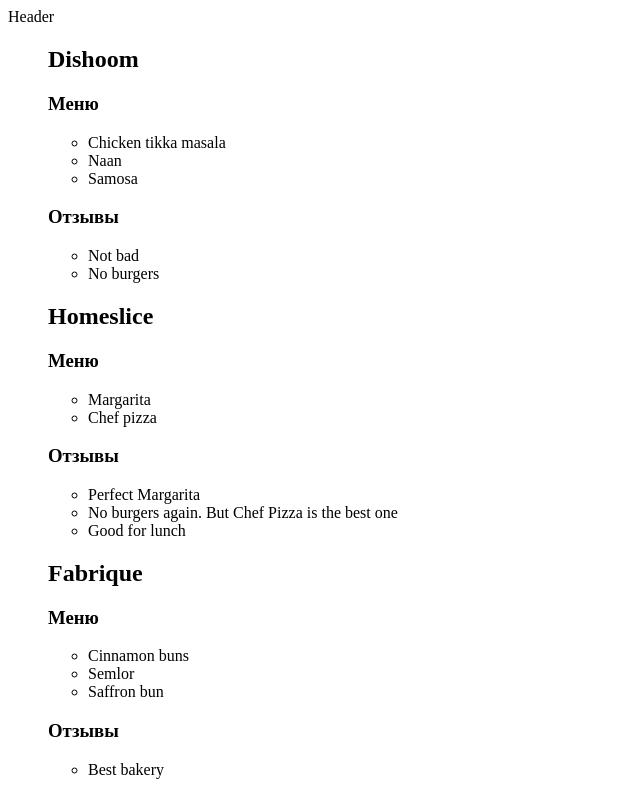
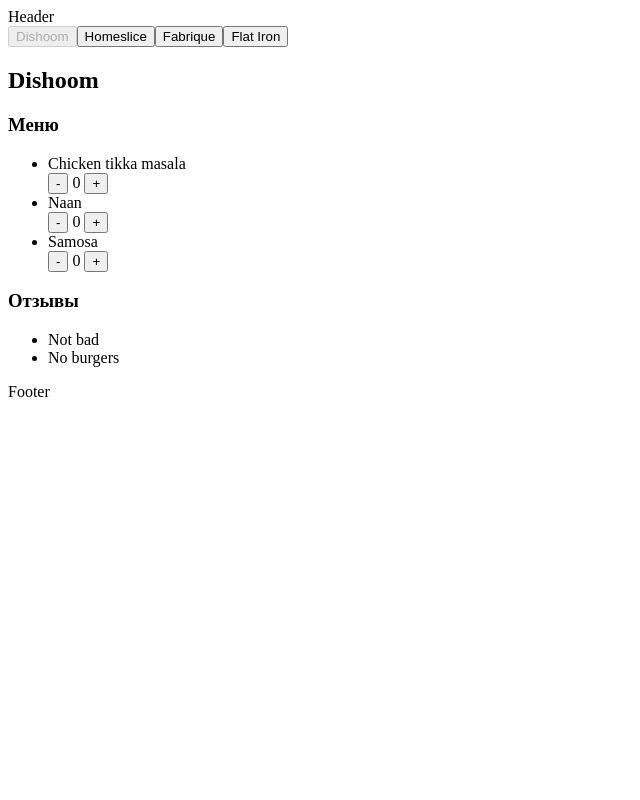
Before and after one commit to igruzdo/learnjs_react_app, a React (Vite) app: page / in a window 1280 px wide. Shown: the top 800 px of the page, without its empty margins (0-640 px from the left). Built offline with nearby package versions, Linux system fonts and the light colour scheme.

Commit message:
feat: готово 3е задание

```diff
--- /dev/null
+++ b/src/app.tsx
@@ -0,0 +1,34 @@
+import { useState } from 'react';
+import { RestaurantsTabs } from './components/restaurants-tabs/restaurants-tabs.component';
+import { Layout } from './components/layout/layout.component';
+import { restaurants } from './constants/mock';
+import { Restaurant } from './components/restaurant/restaurant.component';
+
+const getFromLocalStorageRestaurantIdx = () =>
+  Number(localStorage.getItem('currentRestaurantIdx'));
+
+const setInLocalStorageRestaurantIdx = (idx: number) => () => {
+  localStorage.setItem('currentRestaurantIdx', `${idx}`);
+  return idx;
+};
+export const App = () => {
+  const [currentRestaurantIndex, setRestaurantIndex] = useState(
+    getFromLocalStorageRestaurantIdx,
+  );
+
+  const currentRestaurant = restaurants[currentRestaurantIndex];
+
+  const onTabClickHandler = (idx: number) =>
+    setRestaurantIndex(setInLocalStorageRestaurantIdx(idx));
+
+  return (
+    <Layout>
+      <RestaurantsTabs
+        restaurants={restaurants}
+        currentIndex={currentRestaurantIndex}
+        onTabClick={onTabClickHandler}
+      />
+      {currentRestaurant && <Restaurant restaurant={currentRestaurant} />}
+    </Layout>
+  );
+};
--- a/src/components/meal/meal.component.tsx
+++ b/src/components/meal/meal.component.tsx
@@ -1,8 +1,16 @@
 import { FC } from 'react';
 import { MealInterface } from '../../types/meal.models';
+import { Counter } from '../ui/counter/counter.component';
 
-export interface MealProps {
+interface MealProps {
   meal: MealInterface;
 }
 
-export const Meal: FC<MealProps> = ({ meal }) => <li>{meal.name}</li>;
+export const Meal: FC<MealProps> = ({ meal }) => {
+  return (
+    <li>
+      <div>{meal.name}</div>
+      <Counter />
+    </li>
+  );
+};
--- a/src/components/menu/menu.component.tsx
+++ b/src/components/menu/menu.component.tsx
@@ -3,7 +3,7 @@
 import { EmptyList } from '../empty-list/empty-list.component';
 import { MealInterface } from '../../types/meal.models';
 
-export interface MenuProps {
+interface MenuProps {
   menu: MealInterface[];
 }
 
@@ -12,8 +12,8 @@
     <h3>Меню</h3>
     {menu?.length ? (
       <ul>
-        {menu.map((item) => (
-          <Meal meal={item} />
+        {menu.map((item, index) => (
+          <Meal key={index} meal={item} />
         ))}
       </ul>
     ) : (
--- a/src/components/restaurant/restaurant.component.tsx
+++ b/src/components/restaurant/restaurant.component.tsx
@@ -3,7 +3,7 @@
 import { Reviews } from '../reviews/reviews.component';
 import { RestaurantInterface } from '../../types/restaurant.models';
 
-export interface RestaurantProps {
+interface RestaurantProps {
   restaurant: RestaurantInterface;
 }
 
--- /dev/null
+++ b/src/components/restaurants-tabs/restaurants-tabs.component.tsx
@@ -0,0 +1,28 @@
+import { FC } from 'react';
+import { Tab } from '../ui/tab/tab.component';
+import { RestaurantInterface } from '../../types/restaurant.models';
+
+interface RestaurantsTabsProps {
+  restaurants: RestaurantInterface[];
+  currentIndex: number;
+  onTabClick: (index: number) => void;
+}
+
+export const RestaurantsTabs: FC<RestaurantsTabsProps> = ({
+  restaurants,
+  onTabClick,
+  currentIndex,
+}) => {
+  return (
+    <div>
+      {restaurants.map((restaurant, index) => (
+        <Tab
+          key={index}
+          title={restaurant.name}
+          isActive={index === currentIndex}
+          onClick={() => onTabClick(index)}
+        />
+      ))}
+    </div>
+  );
+};
--- a/src/components/restaurants/restaurants.component.tsx
+++ b/src/components/restaurants/restaurants.component.tsx
@@ -3,7 +3,7 @@
 import { EmptyList } from '../empty-list/empty-list.component';
 import { RestaurantInterface } from '../../types/restaurant.models';
 
-export interface RestaurantsProps {
+interface RestaurantsProps {
   restaurants: RestaurantInterface[];
 }
 
--- a/src/components/review/review.component.tsx
+++ b/src/components/review/review.component.tsx
@@ -1,7 +1,7 @@
 import { FC } from 'react';
 import { ReviewInterface } from '../../types/review.models';
 
-export interface ReviewProps {
+interface ReviewProps {
   review: ReviewInterface;
 }
 
--- a/src/components/reviews/reviews.component.tsx
+++ b/src/components/reviews/reviews.component.tsx
@@ -3,7 +3,7 @@
 import { EmptyList } from '../empty-list/empty-list.component';
 import { ReviewInterface } from '../../types/review.models';
 
-export interface ReviewsProps {
+interface ReviewsProps {
   reviews: ReviewInterface[];
 }
 
@@ -12,8 +12,8 @@
     <h3>Отзывы</h3>
     {reviews?.length ? (
       <ul>
-        {reviews.map((item) => (
-          <Review review={item} />
+        {reviews.map((item, index) => (
+          <Review key={index} review={item} />
         ))}
       </ul>
     ) : (
--- /dev/null
+++ b/src/components/ui/counter/counter.component.tsx
@@ -0,0 +1,28 @@
+import { useState } from 'react';
+
+export const Counter = () => {
+  const [count, setCount] = useState(0);
+  const increase = () => {
+    if (count === 5) {
+      return;
+    }
+
+    setCount((currentCount) => ++currentCount);
+  };
+
+  const decrease = () => {
+    if (count === 0) {
+      return;
+    }
+
+    setCount((currentCount) => --currentCount);
+  };
+
+  return (
+    <div>
+      <button onClick={decrease}>-</button>
+      <span> {count} </span>
+      <button onClick={increase}>+</button>
+    </div>
+  );
+};
--- /dev/null
+++ b/src/components/ui/tab/tab.component.tsx
@@ -0,0 +1,15 @@
+import { FC, MouseEventHandler } from 'react';
+
+interface TabProps {
+  title: string;
+  isActive: boolean;
+  onClick: MouseEventHandler;
+}
+
+export const Tab: FC<TabProps> = ({ title, isActive, onClick }) => {
+  return (
+    <button onClick={onClick} disabled={isActive}>
+      {title}
+    </button>
+  );
+};
--- a/src/main.tsx
+++ b/src/main.tsx
@@ -1,13 +1,8 @@
 import ReactDOM from 'react-dom/client';
-import { restaurants } from './constants/mock';
-import { Layout } from './components/layout/layout.component';
-import { Restaurants } from './components/restaurants/restaurants.component';
+import { App } from './app';
 
 const rootElement = document.getElementById('root');
+
 const root = ReactDOM.createRoot(rootElement!);
 
-root.render(
-  <Layout>
-    <Restaurants restaurants={restaurants} />
-  </Layout>,
-);
+root.render(<App />);
```
